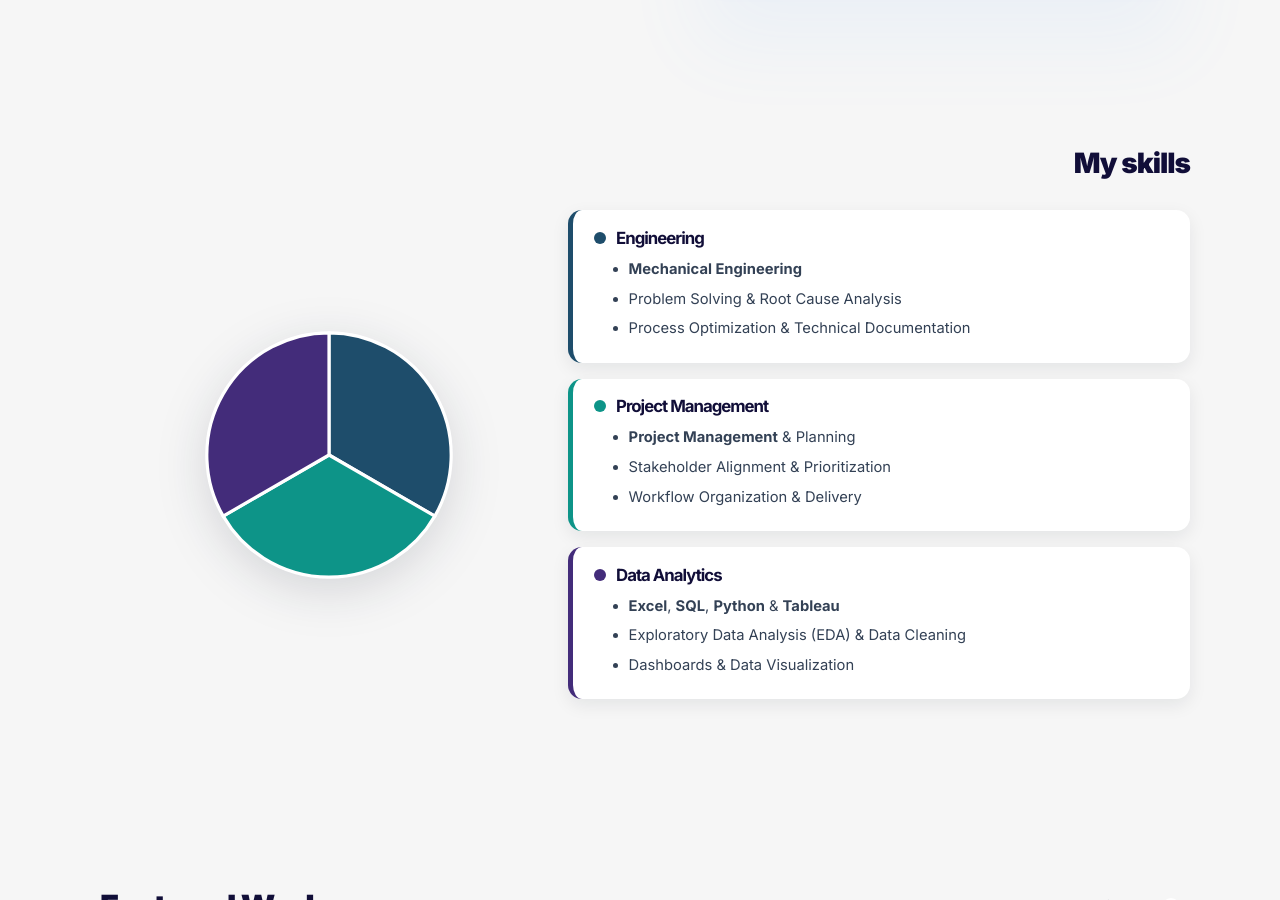
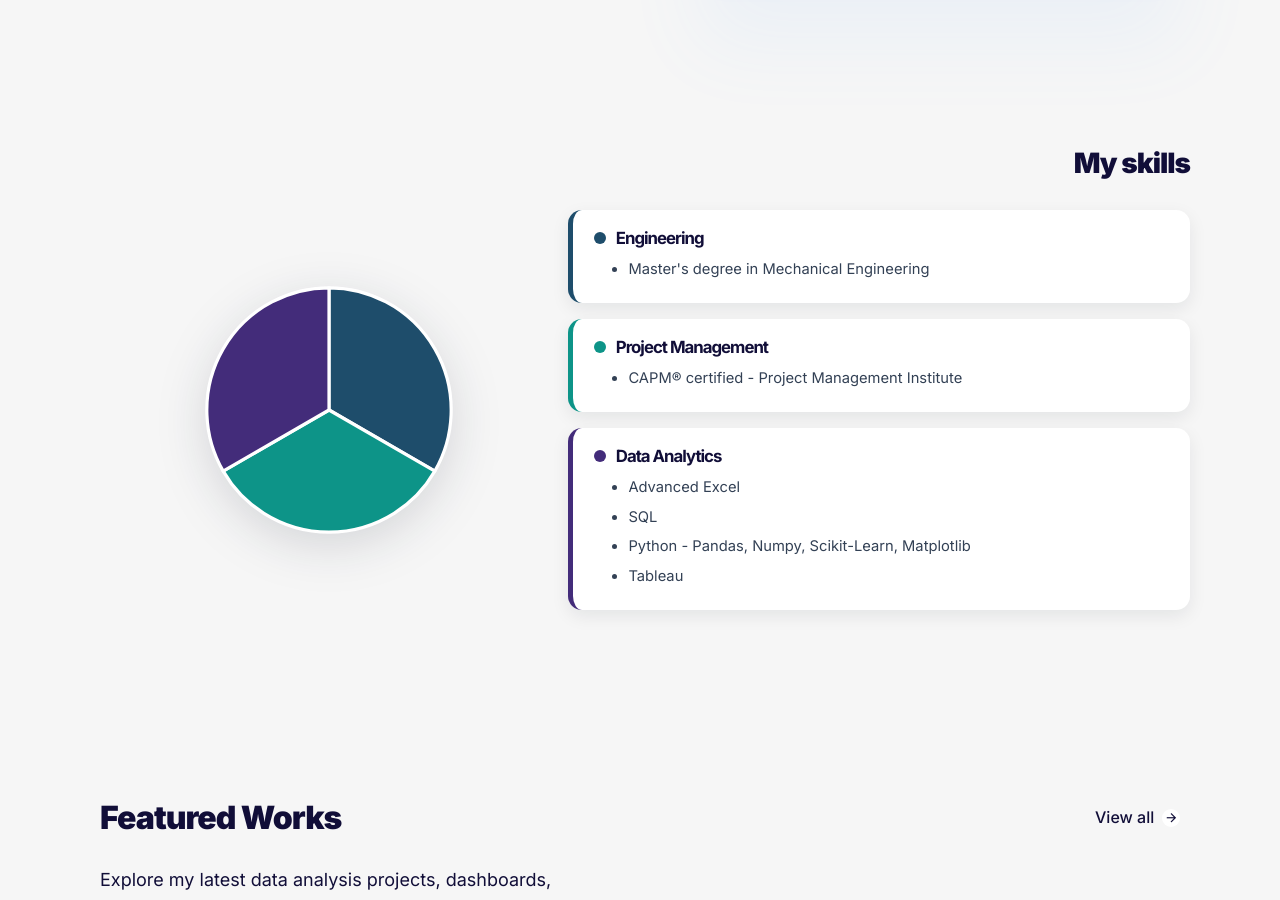
Before and after one commit to gcasarin/gcasarin.github.io, a Jekyll site: the page built from index.html, in a window 1280 px wide and 900 px high, scrolled down 815 px. Built offline with Jekyll 4.4.1, drawn with Linux system fonts in a browser that asks for light colours.

Commit message:
Update section-skills.html

```diff
--- a/_includes/section-skills.html
+++ b/_includes/section-skills.html
@@ -48,9 +48,7 @@
               <h4 class="pie-pillar__title">Engineering</h4>
             </div>
             <ul class="pie-pillar__list">
-              <li><strong>Mechanical Engineering</strong></li>
-              <li>Problem Solving & Root Cause Analysis</li>
-              <li>Process Optimization & Technical Documentation</li>
+              <li>Master's degree in Mechanical Engineering</li>
             </ul>
           </div>
 
@@ -61,9 +59,7 @@
               <h4 class="pie-pillar__title">Project Management</h4>
             </div>
             <ul class="pie-pillar__list">
-              <li><strong>Project Management</strong> & Planning</li>
-              <li>Stakeholder Alignment & Prioritization</li>
-              <li>Workflow Organization & Delivery</li>
+              <li>CAPM® certified - Project Management Institute</li>
             </ul>
           </div>
 
@@ -74,9 +70,10 @@
               <h4 class="pie-pillar__title">Data Analytics</h4>
             </div>
             <ul class="pie-pillar__list">
-              <li><strong>Excel</strong>, <strong>SQL</strong>, <strong>Python</strong> & <strong>Tableau</strong></li>
-              <li>Exploratory Data Analysis (EDA) & Data Cleaning</li>
-              <li>Dashboards & Data Visualization</li>
+              <li>Advanced Excel</li>
+              <li>SQL</li>
+              <li>Python - Pandas, Numpy, Scikit-Learn, Matplotlib</li>
+              <li>Tableau</li>
             </ul>
           </div>
         </div>
```
